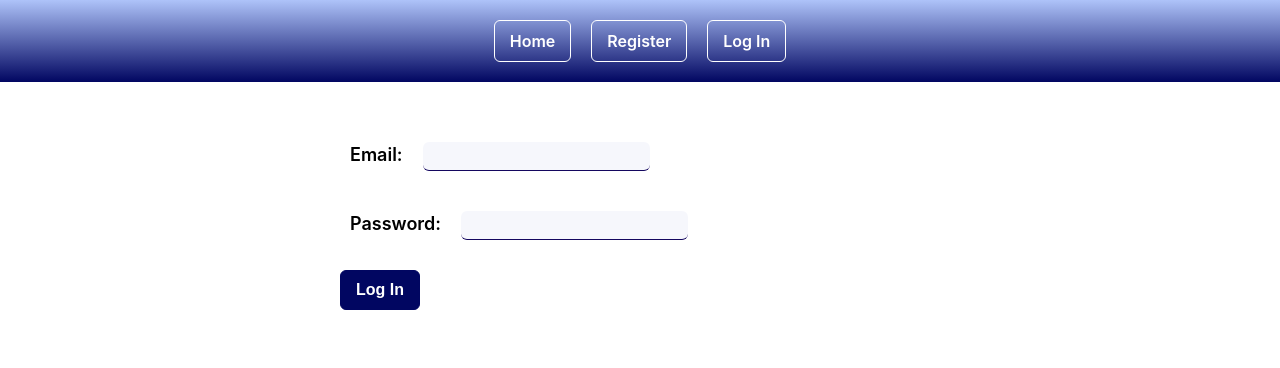
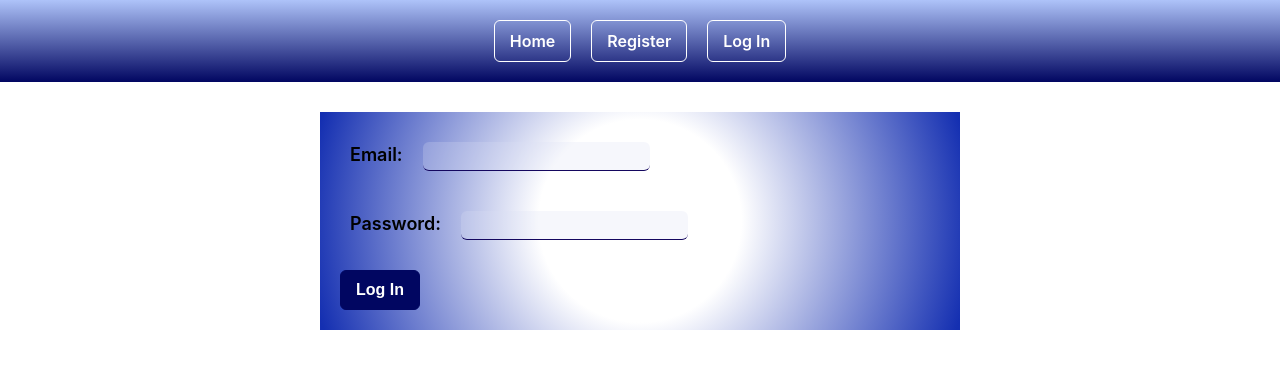
Before and after one commit to IrynaRybka/goit-react-hw-08-phonebook, a React (Create React App) app: page /goit-react-hw-08-phonebook/login in a window 1280 px wide. Shown: the top 368 px of the page. Built offline with nearby package versions, Linux system fonts and the light colour scheme.

Commit message:
Form and login

```diff
--- a/src/features/Login/Login.module.css
+++ b/src/features/Login/Login.module.css
@@ -5,6 +5,7 @@
     min-width: 260px;
     max-width: 600px;
     padding: 20px;
+    background: radial-gradient(circle, rgba(255,255,255,1) 30%, rgba(20,47,177,1) 99%);
 
 
 }
--- a/src/features/RegisterForm/RegisterForm.module.css
+++ b/src/features/RegisterForm/RegisterForm.module.css
@@ -5,6 +5,7 @@
     min-width: 260px;
     max-width: 600px;
     padding: 20px;
+    background: radial-gradient(circle, rgba(255,255,255,1) 53%, rgba(20,47,177,1) 99%);
 
 
 }
```
